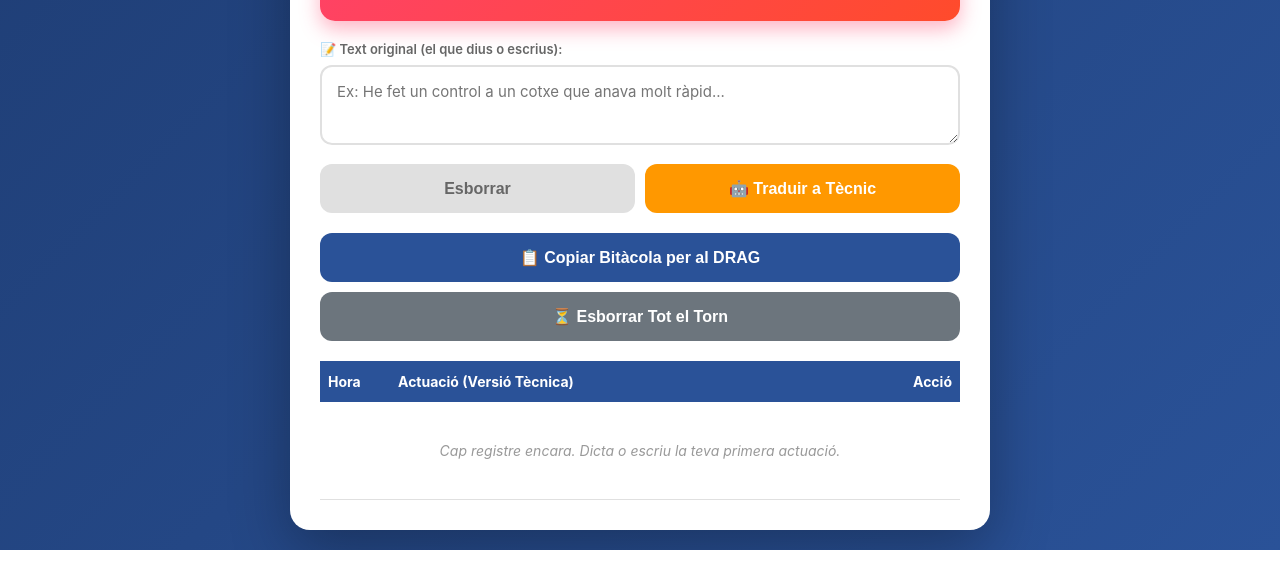
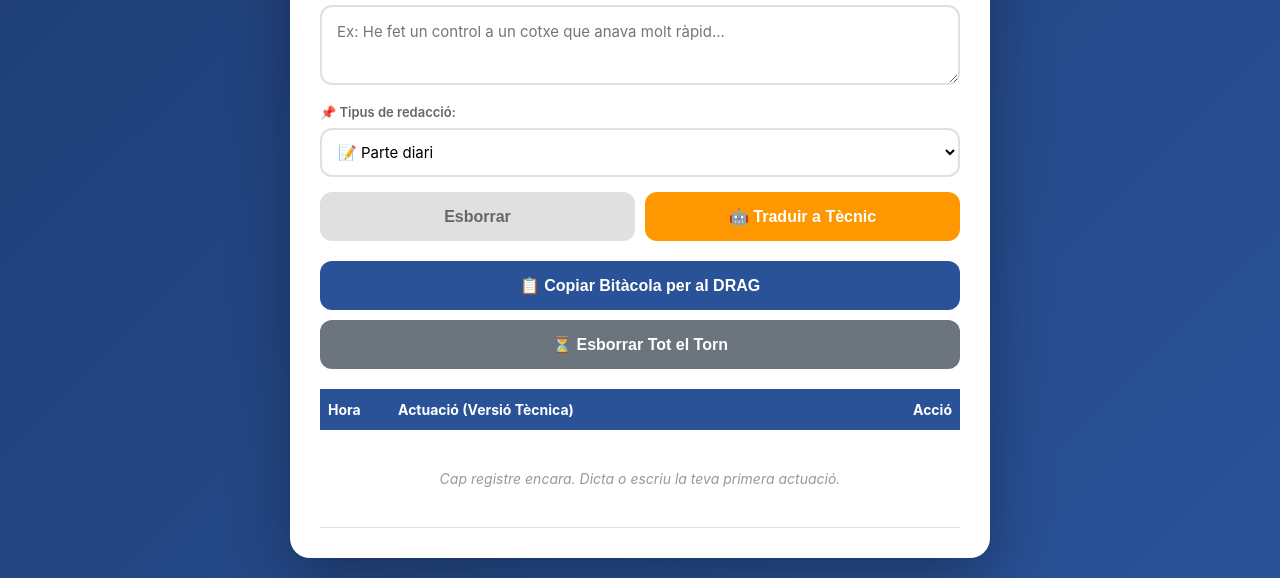
Before and after one commit to gienini2/bitacola-backend, a website: page index.html in a window 1280 px wide. Shown: the part 366-944 px from the top of the page. Before the commit the page ends 916 px from the top, so only its background shows below. Drawn offline with Linux system fonts and the light colour scheme.

Commit message:
Add styling and reintroduce mode selection dropdown

```diff
--- a/index.html
+++ b/index.html
@@ -159,7 +159,20 @@
             background: #f8f9fa;
             border-color: #28a745;
         }
+        select {
+          width: 100%;
+          padding: 12px;
+          border: 2px solid #e0e0e0;
+          border-radius: 12px;
+          font-size: 15px;
+          font-family: inherit;
+          background: white;
+        }
 
+        select:focus {
+          outline: none;
+          border-color: #2a5298;
+        }
         .btn-group {
             display: grid;
             grid-template-columns: 1fr 1fr;
@@ -309,13 +322,7 @@
     </style>
 </head>
 <body>
-    <div class="input-group">
-      <label>📌 Tipus de redacció:</label>
-      <select id="modeSelect">
-        <option value="bitacola">📝 Parte diari</option>
-        <option value="informe">📄 Informe tipificat</option>
-      </select>
-    </div>
+
 
     <div class="container">
         <h1>🚔 Bitàcola Agent 1009</h1>
@@ -339,6 +346,13 @@
                 id="textOriginal"
                 class="textarea-original"
                 placeholder="Ex: He fet un control a un cotxe que anava molt ràpid..."></textarea>
+        </div>
+        <div class="input-group">
+          <label>📌 Tipus de redacció:</label>
+          <select id="modeSelect">
+            <option value="bitacola">📝 Parte diari</option>
+            <option value="informe">📄 Informe tipificat</option>
+          </select>
         </div>
 
         <div class="btn-group">
```
